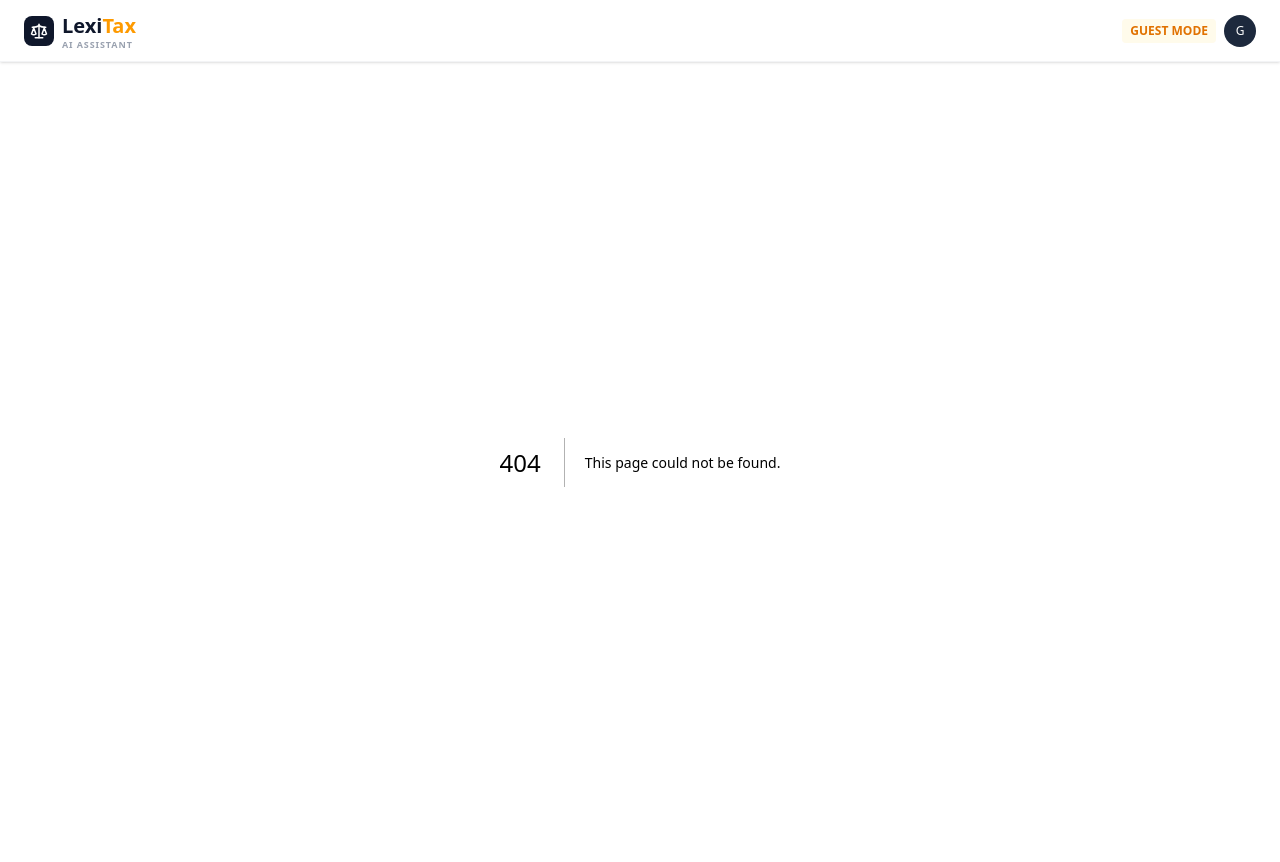
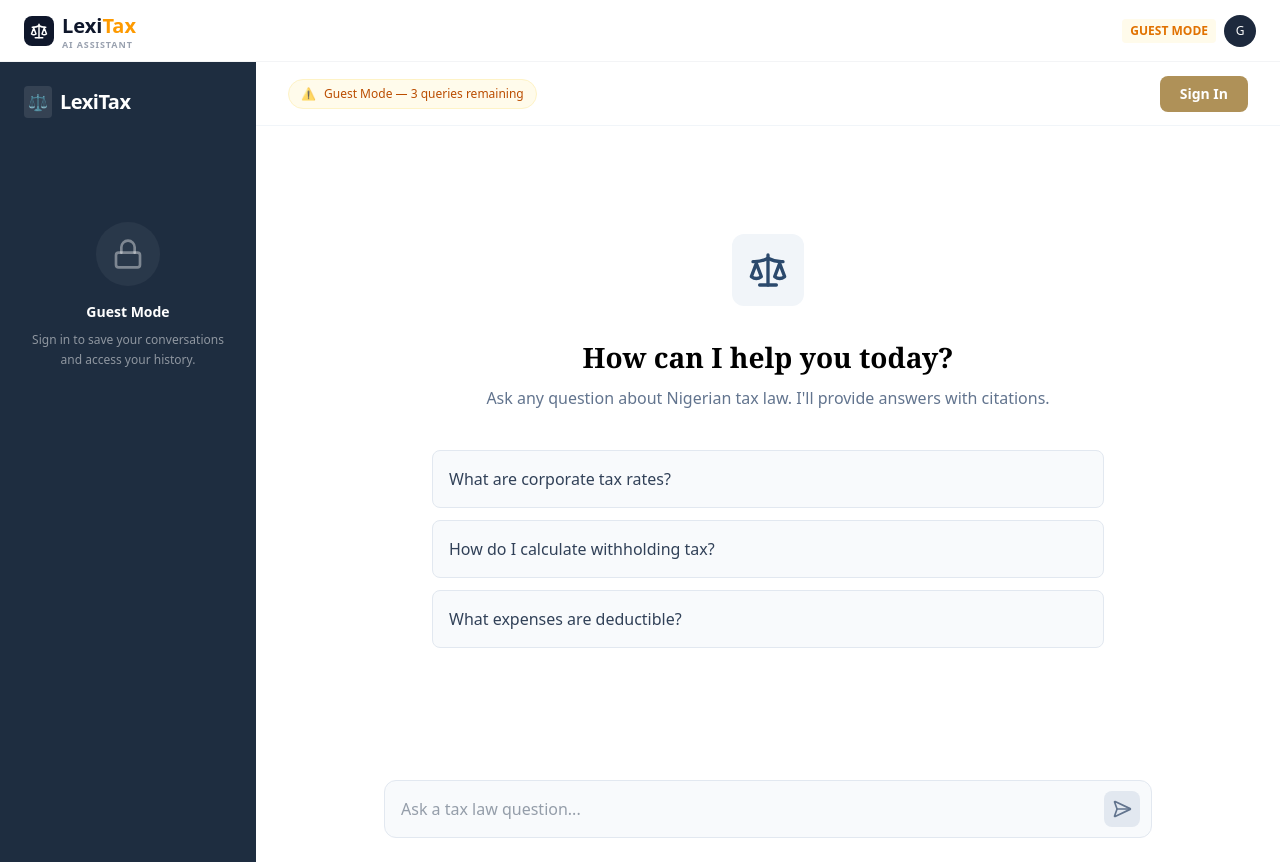
Before and after one commit to yordimul/Lexitax-Ai-Assistance, a Next.js app: page /chat/guest in a window 1280 px wide. Before the commit this address had no page. Built offline with nearby package versions, Linux system fonts and the light colour scheme.

Commit message:
gust mode

```diff
--- /dev/null
+++ b/app/chat/guest/page.tsx
@@ -0,0 +1,26 @@
+import ChatSidebar from "@/components/chat/ChatSidebar";
+import ChatHeader from "@/components/chat/ChatHeader";
+import ChatSuggestions from "@/components/chat/ChatSuggestions";
+import ChatInput from "@/components/chat/ChatInput";
+
+export default function GuestChatPage() {
+  return (
+    <div className="flex h-screen bg-white">
+      {/* 1. Shared Sidebar (Guest View) */}
+      <ChatSidebar isGuest={true} />
+
+      <main className="flex-1 flex flex-col">
+        {/* 2. Shared Header (Guest View) */}
+        <ChatHeader isGuest={true} queriesLeft={3} />
+
+        {/* 3. Main Chat Content */}
+        <div className="flex-1 flex flex-col items-center justify-center p-4">
+          <ChatSuggestions />
+        </div>
+
+        {/* 4. Shared Input Area */}
+        <ChatInput />
+      </main>
+    </div>
+  );
+}
--- a/components/FeatureCard.tsx
+++ b/components/FeatureCard.tsx
@@ -1,40 +1,86 @@
-import { MessageSquare, FileText, History, Sparkles, BookOpen, ShieldCheck } from "lucide-react";
+import {
+	MessageSquare,
+	FileText,
+	History,
+	Sparkles,
+	BookOpen,
+	ShieldCheck,
+} from "lucide-react";
 
 export default function FeaturesGrid() {
 	const features = [
-    { icon: MessageSquare, title: "Natural Language Queries", desc: "Ask questions in plain English. Our AI understands context and legal terminology." },
-    { icon: FileText, title: "Citation-Backed Answers", desc: "Every response includes references to specific sections of tax law documents." },
-    { icon: History, title: "Conversation History", desc: "Save and continue your research sessions. Never lose track of important discussions." },
-    { icon: Sparkles, title: "Confidence Indicators", desc: "Transparency about the AI's certainty level for each response." },
-    { icon: BookOpen, title: "Comprehensive Coverage", desc: "Access to a vast library of Nigerian tax laws, regulations, and guidelines." },
-    { icon: ShieldCheck, title: "Secure & Private", desc: "Your queries and research are kept confidential and secure." },
+		{
+			icon: MessageSquare,
+			title: "Natural Language Queries",
+			desc: "Ask questions in plain English. Our AI understands context and legal terminology.",
+		},
+		{
+			icon: FileText,
+			title: "Citation-Backed Answers",
+			desc: "Every response includes references to specific sections of tax law documents.",
+		},
+		{
+			icon: History,
+			title: "Conversation History",
+			desc: "Save and continue your research sessions. Never lose track of important discussions.",
+		},
+		{
+			icon: Sparkles,
+			title: "Confidence Indicators",
+			desc: "Transparency about the AI's certainty level for each response.",
+		},
+		{
+			icon: BookOpen,
+			title: "Comprehensive Coverage",
+			desc: "Access to a vast library of Nigerian tax laws, regulations, and guidelines.",
+		},
+		{
+			icon: ShieldCheck,
+			title: "Secure & Private",
+			desc: "Your queries and research are kept confidential and secure.",
+		},
 	];
 
 	return (
-    <section className="bg-white py-24 px-6">
-      <div className="max-w-6xl mx-auto text-center mb-16">
+		<section className="bg-white py-24 px-6  ">
+			<div className="max-w-6xl mx-auto text-center mb-15">
 				<h2 className="text-4xl md:text-5xl font-bold text-slate-900 mb-4">
 					Research Made <span className="text-amber-500">Intelligent</span>
 				</h2>
 				<p className="text-gray-500 text-lg max-w-3xl mx-auto">
-          LexiTax AI combines advanced natural language processing with authoritative legal sources to deliver accurate, actionable insights.
+					LexiTax AI combines advanced natural language processing with
+					authoritative legal sources to deliver accurate, actionable insights.
 				</p>
 			</div>
+			<br></br>
 
-      <div className="max-w-6xl mx-auto grid grid-cols-1 md:grid-cols-3 gap-8">
+			<div className="max-w-6xl mx-auto grid grid-cols-1 md:grid-cols-3 gap-8  ">
 				{features.map((f, i) => (
-          <div key={i} className="p-8 rounded-5xl border border-gray-600 bg-gray-50/50 hover:shadow-lg transition-shadow">
-            <div className="bg-white w-12 h-12 rounded-xl flex items-center justify-center shadow-sm border border-gray-100 mb-6">
-              <f.icon className="text-slate-700" size={24} />
+					<div
+						key={i}
+						className="group bg-white p-10 rounded-3xl
+                        flex flex-col items-center
+                        shadow-sm
+                        border-0.2 border-transparent
+                        transition-all duration-300 ease-out
+                        hover:border-[#d7ba82]
+                        active:border-[#e3b052]
+                        hover:shadow-md  "
+					>
+						<div className="bg-white w-12 h-12 rounded-xl flex items-center justify-center shadow-sm border  border-gray-100 mb-6">
+							<f.icon
+								size={24}
+								className="text-slate-700 transition-colors duration-300 group-hover:text-yellow-500"
+							/>
 						</div>
-            <h3 className="font-serif text-xl font-bold text-[#132439] mb-3">
+
+						<h3 className="font-Georgia text-xl font-bold text-[#132439] mb-3">
 							{f.title}
 						</h3>
 
 						<p className="font-sans text-base leading-relaxed text-[#5c708a]">
 							{f.desc}
 						</p>
-
 					</div>
 				))}
 			</div>
--- a/components/HeroFeatureCard.tsx
+++ b/components/HeroFeatureCard.tsx
@@ -8,13 +8,14 @@ interface Props {
 
 export default function HeroFeatureCard({ Icon, title, desc }: Props) {
   return (
-    <div className="bg-white/10 backdrop-blur-md border border-white/20 rounded-2xl p-6 shadow-xl w-50 h-50 ">
+    <div className="bg-white/10 backdrop-blur-md border border-white/20 rounded-2xl p-6 shadow-xl w-60 h-50  ">
       <div className="w-12 h-12 flex items-center justify-center rounded-xl bg-lexi-accent/20 mb-4">
-        <Icon className="text-lexi-accent" size={22} />
+        <Icon className="text-lexi-accent
+" size={22} />
       </div>
 
-      <h3 className="text-white fontInter, system-ui, sans-serif  mb-2">{title}</h3>
-      <p className="text-white/70 text-sm leading-relaxed">{desc}</p>
+      <h3 className="text-white fontInter, system-ui, sans-serif  text-center mb-2">{title}</h3>
+      <p className="text-white/70 text-sm leading-relaxed text-center">{desc}</p>
     </div>
   );
 }
--- a/components/ResearchMadeIntelligent.tsx
+++ b/components/ResearchMadeIntelligent.tsx
@@ -1,30 +1,73 @@
-import { MessageSquare, FileText, History, Sparkles, BookOpen, ShieldCheck } from "lucide-react";
+import {
+	MessageSquare,
+	FileText,
+	History,
+	Sparkles,
+	BookOpen,
+	ShieldCheck,
+} from "lucide-react";
 
 export default function ResearchMadeIntelligent() {
 	const features = [
-    { icon: MessageSquare, title: "Natural Language Queries", desc: "Ask questions in plain English." },
-    { icon: FileText, title: "Citation-Backed Answers", desc: "Every response includes legal references." },
-    { icon: History, title: "Conversation History", desc: "Never lose track of important discussions." },
-    { icon: Sparkles, title: "Confidence Indicators", desc: "Transparency about the AI's certainty level." },
-    { icon: BookOpen, title: "Comprehensive Coverage", desc: "Access to a vast library of Nigerian tax laws." },
-    { icon: ShieldCheck, title: "Secure & Private", desc: "Your research is kept confidential." },
+		{
+			icon: MessageSquare,
+			title: "Natural Language Queries",
+			desc: "Ask questions in plain English. Our AI understands context and legal terminology.",
+		},
+		{
+			icon: FileText,
+			title: "Citation-Backed Answers",
+			desc: "Every response includes references to specific sections of tax law documents.",
+		},
+		{
+			icon: History,
+			title: "Conversation History",
+			desc: "Save and continue your research sessions. Never lose track of important discussions.",
+		},
+		{
+			icon: Sparkles,
+			title: "Confidence Indicators",
+			desc: "Transparency about the AI's certainty level for each response.",
+		},
+		{
+			icon: BookOpen,
+			title: "Comprehensive Coverage",
+			desc: "Access to a vast library of Nigerian tax laws, regulations, and guidelines.",
+		},
+		{
+			icon: ShieldCheck,
+			title: "Secure & Private",
+			desc: "Your queries and research are kept confidential and secure.",
+		},
 	];
 
 	return (
-    <section className="bg-white py-24 px-6">
-      <h2 className="text-center text-4xl md:text-5xl font-bold text-slate-900 mb-16">
-        Research Made <span className="text-amber-500">Intelligent</span>
+		<section className="bg-white py-24 px-6 ">
+			<h2 className="text-center text-4xl md:text-5xl font-bold text-slate-900 mb-16 font-georgia">
+				Research Made{" "}
+				<span className="text-amber-500 font-georgia">Intelligent</span>
 			</h2>
 			<p className="font-sans text-center text-[18px] text-[#5c708a] leading-relaxed max-w-3xl mx-auto">
-  LexiTax AI combines advanced natural language processing with authoritative legal <br/>
+				LexiTax AI combines advanced natural language processing with
+				authoritative legal <br />
 				sources to deliver accurate, actionable insights.
 			</p>
-      <div className="max-w-6xl mx-auto grid grid-cols-1 md:grid-cols-3 gap-8">
+			<br />
+			<div className="max-w-6xl mx-auto grid grid-cols-1 md:grid-cols-3 gap-8    ">
 				{features.map((f, i) => (
-          <div key={i} className="p-8 rounded-2xl border border-gray-100 bg-gray-50/30">
-            <f.icon className="text-slate-700 mb-4" size={24} />
-            <h3 className="text-xl font-bold text-slate-900 mb-2">{f.title}</h3>
-            <p className="text-gray-500">{f.desc}</p>
+					<div
+						key={i}
+						className="p-8 rounded-2xl flex flex-col items-center  border border-gray-200
+          hover:border-[#dfa334]
+          active:border-[#dfa63c]
+          transition-colors duration-600  shadow-sm hover:shadow-md
+          "
+					>
+						<f.icon className="text-slate-500 mb-4 " size={24} />
+						<h3 className="text-xl font-bold  text-slate-900 mb-2">
+							{f.title}
+						</h3>
+						<p className="text-gray-500 text-center">{f.desc}</p>
 					</div>
 				))}
 			</div>
--- a/components/TaxLawHero.tsx
+++ b/components/TaxLawHero.tsx
@@ -4,7 +4,7 @@ import SectionTransition from "./WaveTransition";
 
 export default function TaxLawHero() {
   return (
-    <section className="hero-gradient relative pt-20 pb-10 flex flex-col items-center overflow-hidden">
+    <section className="hero-gradient relative pt-20 pb-24 flex flex-col items-center overflow-hidden">
       {/* Glow Background */}
       <div className="navy-glow absolute inset-0 pointer-events-none" />
 
@@ -44,13 +44,13 @@ export default function TaxLawHero() {
           Get Started Free <ArrowRight size={18} />
         </button>
 
-        <button className="border border-white/50 text-white px-10 py-4 rounded-xl font-semibold backdrop-blur-md hover:bg-white/10 transition">
-          Try as Guest
+        <button className="border border-white/50 text-white px-10 py-4 rounded-xl font-semibold backdrop-blur-md hover:bg-white/10 transition ">
+         <a href="/chat/guest"> Try as Guest</a>
         </button>
       </div>
 
-      {/* Feature Cards */}
-      <div className="max-w-3xl w-full grid grid-cols-1 md:grid-cols-3 gap-3 px-3 relative z-30 translate-y-5 mt-0">
+     {/* Feature Cards */}
+     <div className="max-w-4xl w-full grid grid-cols-1 md:grid-cols-3 gap-4 px-3 relative z-30 mt-10">
         <HeroFeatureCard
           Icon={Scale}
           title="Legal Accuracy"
@@ -68,6 +68,7 @@ export default function TaxLawHero() {
         />
       </div>
 
+      {/* The Exact Curve from the Screenshot */}
 
     </section>
   );
--- a/components/UserTypeCard.tsx
+++ b/components/UserTypeCard.tsx
@@ -8,7 +8,7 @@ interface UserTypeCardProps {
 
 export default function UserTypeCard({ Icon, title, description }: UserTypeCardProps) {
   return (
-    <div className="bg-white border border-gray-100 rounded-3xl p-10 flex flex-col items-center text-center shadow-sm hover:shadow-md transition-shadow">
+    <div className="bg-white border border-gray-100 rounded-3xl p-10 flex flex-col items-center text-center shadow-sm hover:shadow-md transition-shadow ">
       {/* Dark Circle Icon Container */}
       <div className="bg-[#1e293b] w-16 h-16 rounded-2xl flex items-center justify-center mb-8">
         <Icon className="text-white" size={32} />
--- a/components/WhoIsLexiTaxFor.tsx
+++ b/components/WhoIsLexiTaxFor.tsx
@@ -29,11 +29,20 @@ export default function WhoIsLexiTaxFor() {
           Our platform is designed to serve a diverse range of users who need reliable tax law information.
         </p>
 
-        <div className="grid grid-cols-1 md:grid-cols-3 gap-8">
+        <div className="grid grid-cols-1 md:grid-cols-3 gap-8 ">
           {users.map((user, i) => (
-            <div key={i} className="bg-white p-10 rounded-3xl border border-slate-100 flex flex-col items-center shadow-sm">
-              <div className="bg-slate-800 p-4 rounded-2xl mb-8">
-                <user.Icon className="text-white" size={32} />
+            <div key={i} className="group bg-white p-10 rounded-3xl
+            flex flex-col items-center
+            shadow-sm
+            border-1 border-transparent
+            transition-all duration-300 ease-out
+            hover:border-[#d7ba82]
+            active:border-[#e3b052]
+            hover:shadow-md
+            ">
+
+              <div className="bg-slate-800 p-4 rounded-2xl mb-8  ">
+                <user.Icon className="text-white " size={32} />
               </div>
               <h3 className="mb-4" style={{ fontFamily: "Georgia, serif", fontWeight: 700, fontSize: "24px" }}>
                 {user.title}
--- /dev/null
+++ b/components/chat/ChatHeader.tsx
@@ -0,0 +1,37 @@
+interface HeaderProps {
+    isGuest: boolean;
+    userName?: string;
+    queriesLeft?: number;
+  }
+
+  export default function ChatHeader({ isGuest, userName, queriesLeft }: HeaderProps) {
+    return (
+      <header className="h-16 border-b border-slate-100 flex items-center justify-between px-8 bg-white">
+        <div>
+          {isGuest && (
+            <div className="flex items-center gap-2 text-xs font-medium py-1.5 px-3 bg-amber-50 text-amber-700 rounded-full border border-amber-100">
+              <span className="animate-pulse">⚠️</span>
+              Guest Mode — {queriesLeft} queries remaining
+            </div>
+          )}
+        </div>
+
+        <div className="flex items-center gap-4">
+          {isGuest ? (
+            <button className="bg-[#AF9158] hover:bg-[#967b4a] text-white px-5 py-2 rounded-lg text-sm font-bold flex items-center gap-2 transition">
+              Sign In
+            </button>
+          ) : (
+            <div className="flex items-center gap-3">
+              <div className="text-right">
+                <p className="text-sm font-bold text-slate-800">{userName}</p>
+              </div>
+              <div className="w-10 h-10 bg-[#1e2d40] text-white rounded-full flex items-center justify-center font-bold">
+                {userName?.charAt(0)}
+              </div>
+            </div>
+          )}
+        </div>
+      </header>
+    );
+  }
--- /dev/null
+++ b/components/chat/ChatInput.tsx
@@ -0,0 +1,18 @@
+import { SendHorizonal } from "lucide-react";
+
+export default function ChatInput() {
+  return (
+    <div className="p-6 bg-white">
+      <div className="max-w-3xl mx-auto relative">
+        <input
+          type="text"
+          placeholder="Ask a tax law question..."
+          className="w-full p-4 pr-14 bg-slate-50 border border-slate-200 rounded-xl focus:outline-none focus:ring-2 focus:ring-[#AF9158]/20 focus:border-[#AF9158] transition font-sans text-slate-700"
+        />
+        <button className="absolute right-3 top-1/2 -translate-y-1/2 p-2 bg-slate-200 text-slate-500 rounded-lg hover:bg-[#AF9158] hover:text-white transition">
+          <SendHorizonal size={20} />
+        </button>
+      </div>
+    </div>
+  );
+}
--- /dev/null
+++ b/components/chat/ChatSidebar.tsx
@@ -0,0 +1,54 @@
+import { Lock, MessageSquare, Plus } from "lucide-react";
+
+interface SidebarProps {
+  isGuest: boolean;
+  history?: { id: string; title: string; date: string }[];
+}
+
+export default function ChatSidebar({ isGuest, history }: SidebarProps) {
+  return (
+    <aside className="w-64 bg-[#1e2d40] text-white flex flex-col h-full">
+      {/* Top Section: Logo (Add your LexiTax logo here) */}
+      <div className="p-6">
+        <div className="flex items-center gap-2">
+          <div className="bg-white/10 p-1 rounded">⚖️</div>
+          <span className="font-bold text-xl tracking-tight">LexiTax</span>
+        </div>
+      </div>
+
+      <div className="flex-1 px-4 overflow-y-auto">
+        {isGuest ? (
+          /* GUEST VIEW */
+          <div className="mt-20 flex flex-col items-center text-center px-4">
+            <div className="bg-white/5 p-4 rounded-full mb-4">
+              <Lock className="text-white/40" size={32} />
+            </div>
+            <h4 className="font-bold text-sm mb-2">Guest Mode</h4>
+            <p className="text-xs text-white/50 leading-relaxed">
+              Sign in to save your conversations and access your history.
+            </p>
+          </div>
+        ) : (
+          /* AUTH VIEW */
+          <div className="space-y-6">
+            <button className="w-full flex items-center justify-center gap-2 bg-white/10 hover:bg-white/20 py-3 rounded-lg transition text-sm font-medium">
+              <Plus size={18} /> New Conversation
+            </button>
+
+            <div className="space-y-4">
+              {history?.map((chat) => (
+                <div key={chat.id} className="group cursor-pointer">
+                  <div className="flex items-center gap-3 text-sm text-white/80 group-hover:text-white">
+                    <MessageSquare size={16} />
+                    <span className="truncate">{chat.title}</span>
+                  </div>
+                  <span className="text-[10px] text-white/30 ml-7">{chat.date}</span>
+                </div>
+              ))}
+            </div>
+          </div>
+        )}
+      </div>
+    </aside>
+  );
+}
--- /dev/null
+++ b/components/chat/ChatSuggestions.tsx
@@ -0,0 +1,27 @@
+import { Scale } from "lucide-react";
+
+export default function ChatSuggestions() {
+  return (
+    <div className="max-w-2xl w-full text-center">
+      <div className="bg-slate-100 p-4 rounded-xl inline-block mb-6">
+        <Scale className="text-lexi-navy" size={40} />
+      </div>
+
+      <h2 className="mb-2" style={{ fontFamily: "Georgia, serif", fontWeight: 700, fontSize: "28px" }}>
+        How can I help you today?
+      </h2>
+
+      <p className="text-slate-500 mb-10 font-sans">
+        Ask any question about Nigerian tax law. I'll provide answers with citations.
+      </p>
+
+      <div className="space-y-3">
+        {["What are corporate tax rates?", "How do I calculate withholding tax?", "What expenses are deductible?"].map((q) => (
+          <button key={q} className="w-full text-left p-4 bg-slate-50 border border-slate-200 rounded-lg hover:bg-slate-100 transition font-sans text-slate-700">
+            {q}
+          </button>
+        ))}
+      </div>
+    </div>
+  );
+}
```
Lines whose indentation alone changed are shown as unchanged.
